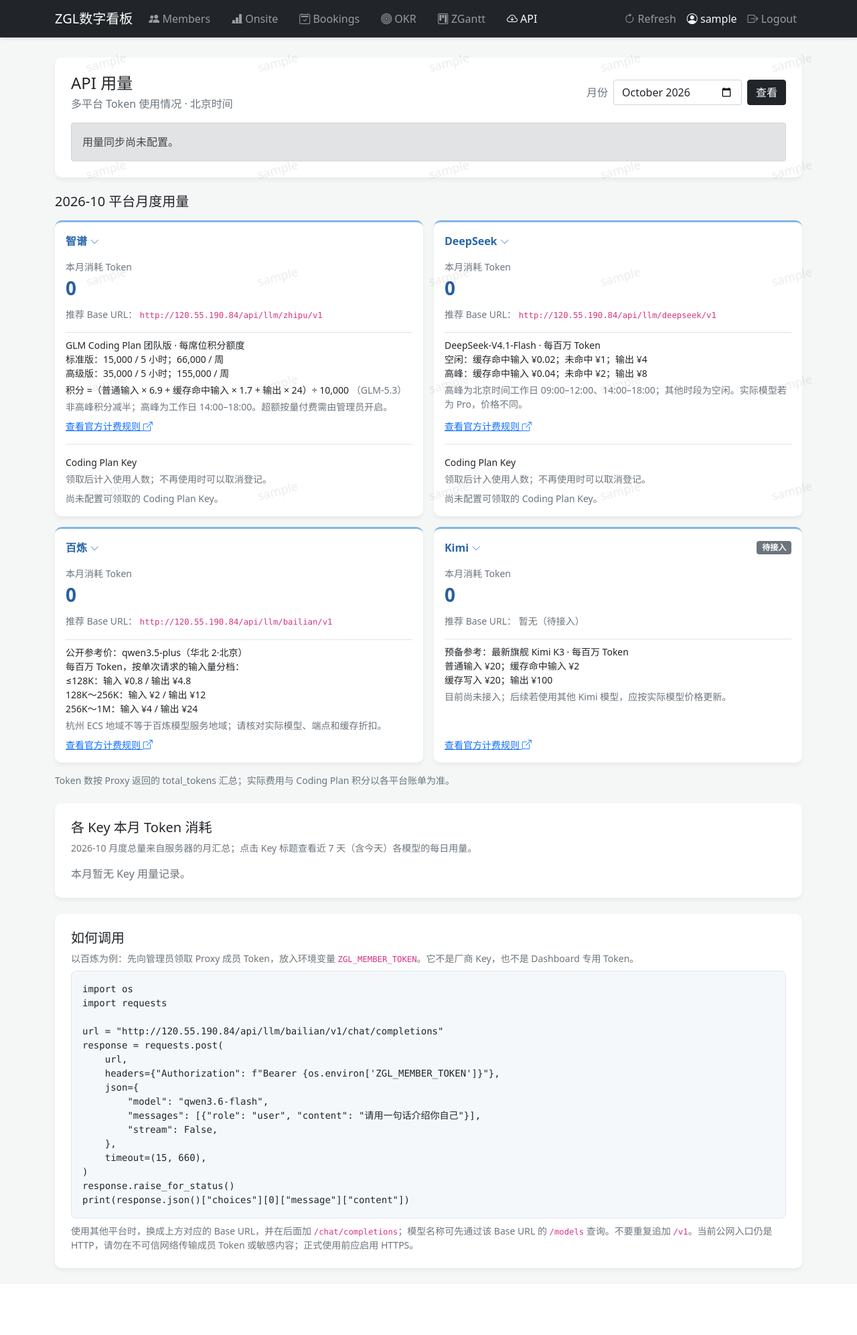
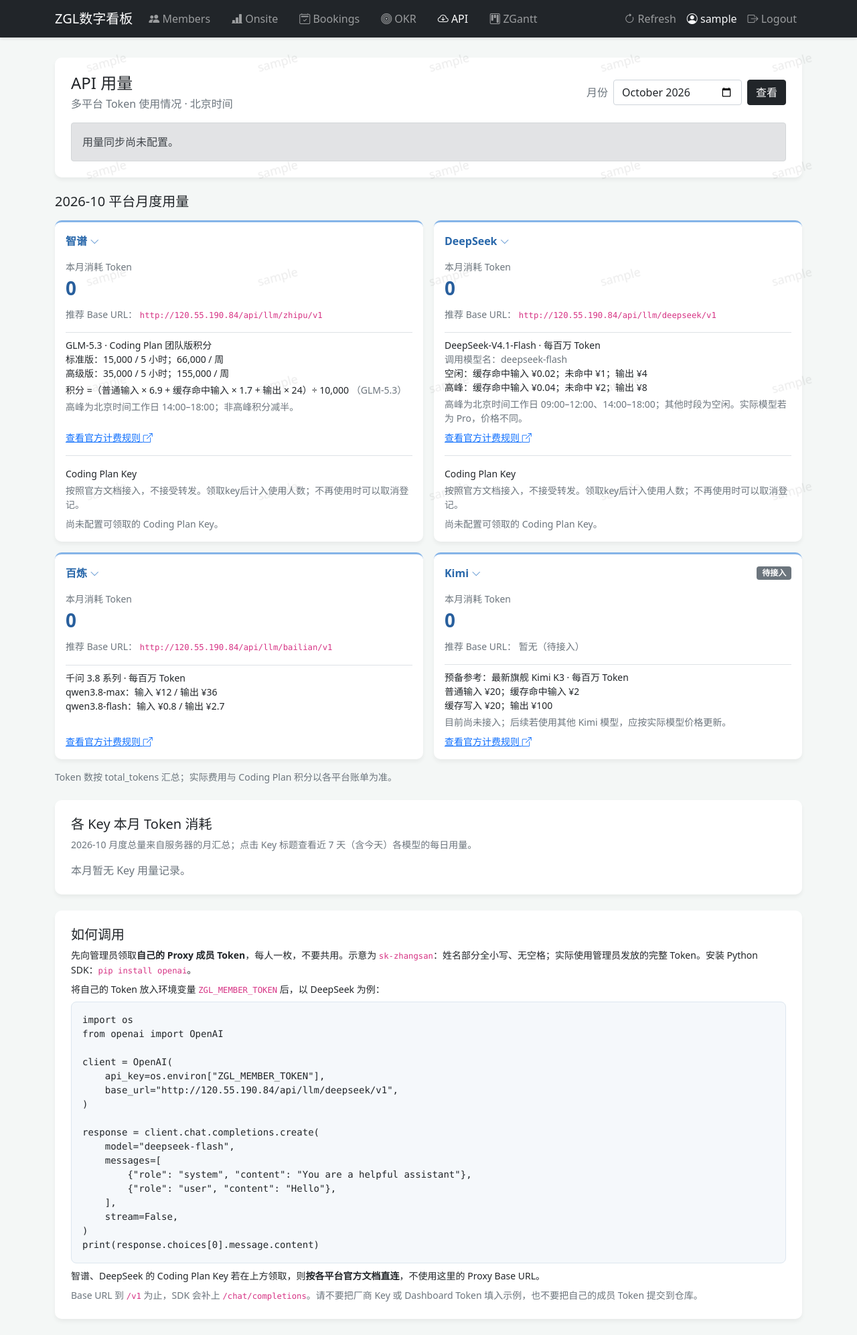
Before and after one commit to ZeroGen-Lab/zgl-dashboard, a Flask app: page /api-usage in a window 1280 px wide. Shown: the whole page at 67% size. Before the commit the page ends 1901 px from the top, so only its background shows below. Run offline with Flask 3, Linux system fonts and the light colour scheme; the visitor is signed in with stand-in values (Sample User, id 1); parts of the project's set-up code (start-up, migrations or seed data) failed here and were passed over; some libraries are stand-ins or nearby versions.

Commit message:
页面展示已完善；添加管理员更新按钮

```diff
--- a/app.py
+++ b/app.py
@@ -107,10 +107,10 @@ if _need_backup or _need_weekly or _need_usage:
     if _need_weekly:
         _scheduler.add_job(_weekly_summary_job, 'cron', day_of_week='mon', hour=18, minute=30)
     if _need_usage:
-        _scheduler.add_job(_usage_sync_job, 'cron', hour='0,6,12,18', minute=0,
+        _scheduler.add_job(_usage_sync_job, 'cron', hour='0,3,6,9,12,15,18,21', minute=0,
                            timezone=_shanghai_tz,
                            id='usage_sync', coalesce=True, max_instances=1)
-        # 启动后补一次同步，页面无需等待下一个六小时整点。
+        # 启动后补一次同步，页面无需等待下一个三小时整点。
         _scheduler.add_job(_usage_sync_job, 'date',
                            run_date=datetime.now(_shanghai_tz) + timedelta(seconds=2),
                            id='usage_sync_startup')
--- a/templates/api_usage.html
+++ b/templates/api_usage.html
@@ -21,12 +21,18 @@
             <h4 class="mb-1">API 用量</h4>
             <div class="text-muted">多平台 Token 使用情况 · 北京时间</div>
         </div>
+        <div class="d-flex flex-wrap align-items-center gap-2">
+        {% if is_admin %}
+        <button id="usage-sync-button" class="btn btn-outline-primary text-nowrap" type="button" {% if not configured %}disabled{% endif %}>更新</button>
+        {% endif %}
         <form method="get" class="d-flex align-items-center gap-2">
             <label for="month" class="text-muted text-nowrap">月份</label>
             <input id="month" name="month" type="month" class="form-control" value="{{ month }}">
             <button class="btn btn-dark text-nowrap" type="submit">查看</button>
         </form>
+        </div>
     </div>
+    {% if is_admin %}<div id="usage-sync-message" class="small mb-2" role="status" aria-live="polite"></div>{% endif %}
     {% if not configured %}
     <div class="alert alert-secondary mb-0">用量同步尚未配置。</div>
     {% elif not last_success %}
@@ -67,23 +73,22 @@
                 </div>
                 <div class="border-top mt-2 pt-2 small flex-grow-1">
                     {% if card.id == 'bailian' %}
-                    <div class="fw-semibold">公开参考价：qwen3.5-plus（华北 2·北京）</div>
-                    <div>每百万 Token，按单次请求的输入量分档：</div>
-                    <div>≤128K：输入 ¥0.8 / 输出 ¥4.8</div>
-                    <div>128K～256K：输入 ¥2 / 输出 ¥12</div>
-                    <div>256K～1M：输入 ¥4 / 输出 ¥24</div>
-                    <div class="text-muted mt-1">杭州 ECS 地域不等于百炼模型服务地域；请核对实际模型、端点和缓存折扣。</div>
+                    <div class="fw-semibold">千问 3.8 系列 · 每百万 Token</div>
+                    <div>qwen3.8-max：输入 ¥12 / 输出 ¥36</div>
+                    <div>qwen3.8-flash：输入 ¥0.8 / 输出 ¥2.7</div>
+                    <!-- <div class="text-muted mt-1">华北 2（北京）普通实时调用参考价；缓存、优惠及其他地域价格另算。</div> -->
                     {% elif card.id == 'deepseek' %}
                     <div class="fw-semibold">DeepSeek-V4.1-Flash · 每百万 Token</div>
+                    <div class="text-muted">调用模型名：deepseek-flash</div>
                     <div>空闲：缓存命中输入 ¥0.02；未命中 ¥1；输出 ¥4</div>
                     <div>高峰：缓存命中输入 ¥0.04；未命中 ¥2；输出 ¥8</div>
                     <div class="text-muted mt-1">高峰为北京时间工作日 09:00–12:00、14:00–18:00；其他时段为空闲。实际模型若为 Pro，价格不同。</div>
                     {% elif card.id == 'zhipu' %}
-                    <div class="fw-semibold">GLM Coding Plan 团队版 · 每席位积分额度</div>
+                    <div class="fw-semibold">GLM-5.3 · Coding Plan 团队版积分</div>
                     <div>标准版：15,000 / 5 小时；66,000 / 周</div>
                     <div>高级版：35,000 / 5 小时；155,000 / 周</div>
                     <div class="mt-1">积分 =（普通输入 × 6.9 + 缓存命中输入 × 1.7 + 输出 × 24）÷ 10,000 <span class="text-muted">（GLM-5.3）</span></div>
-                    <div class="text-muted mt-1">非高峰积分减半；高峰为工作日 14:00–18:00。超额按量付费需由管理员开启。</div>
+                    <div class="text-muted mt-1">高峰为北京时间工作日 14:00–18:00；非高峰积分减半。</div>
                     {% elif card.id == 'kimi' %}
                     <div class="fw-semibold">预备参考：最新旗舰 Kimi K3 · 每百万 Token</div>
                     <div>普通输入 ¥20；缓存命中输入 ¥2</div>
@@ -95,7 +100,7 @@
                 {% if card.id in ('deepseek', 'zhipu') %}
                 <div class="border-top mt-3 pt-3">
                     <div class="fw-semibold small mb-1">Coding Plan Key</div>
-                    <div class="text-muted small mb-2">领取后计入使用人数；不再使用时可以取消登记。</div>
+                    <div class="text-muted small mb-2">按照官方文档接入，不接受转发。领取key后计入使用人数；不再使用时可以取消登记。</div>
                     {% for key in card.coding_keys %}
                     <div class="coding-plan-key py-2 border-bottom" data-key-id="{{ key.id }}">
                         <div class="d-flex flex-wrap justify-content-between align-items-center gap-2">
@@ -124,7 +129,7 @@
         </div>
         {% endfor %}
     </div>
-    <p class="text-muted small mb-0 mt-3">Token 数按 Proxy 返回的 total_tokens 汇总；实际费用与 Coding Plan 积分以各平台账单为准。</p>
+    <p class="text-muted small mb-0 mt-3">Token 数按 total_tokens 汇总；实际费用与 Coding Plan 积分以各平台账单为准。</p>
 </section>
 
 <div class="card p-4 mb-4">
@@ -153,24 +158,28 @@
 </div>
 <section class="card p-4 mb-4" aria-labelledby="usage-guide-title">
     <h5 id="usage-guide-title" class="mb-2">如何调用</h5>
-    <p class="text-muted small mb-2">以百炼为例：先向管理员领取 Proxy 成员 Token，放入环境变量 <code>ZGL_MEMBER_TOKEN</code>。它不是厂商 Key，也不是 Dashboard 专用 Token。</p>
+    <p class="small mb-2">先向管理员领取<strong>自己的 Proxy 成员 Token</strong>，每人一枚，不要共用。示意为 <code>sk-zhangsan</code>：姓名部分全小写、无空格；实际使用管理员发放的完整 Token。安装 Python SDK：<code>pip install openai</code>。</p>
+    <p class="small mb-2">将自己的 Token 放入环境变量 <code>ZGL_MEMBER_TOKEN</code> 后，以 DeepSeek 为例：</p>
     <pre class="usage-example p-3 mb-2"><code>import os
-import requests
+from openai import OpenAI
 
-url = "{{ proxy_public_base_url }}/api/llm/bailian/v1/chat/completions"
-response = requests.post(
-    url,
-    headers={"Authorization": f"Bearer {os.environ['ZGL_MEMBER_TOKEN']}"},
-    json={
-        "model": "qwen3.6-flash",
-        "messages": [{"role": "user", "content": "请用一句话介绍你自己"}],
-        "stream": False,
-    },
-    timeout=(15, 660),
+client = OpenAI(
+    api_key=os.environ["ZGL_MEMBER_TOKEN"],
+    base_url="{{ proxy_public_base_url }}/api/llm/deepseek/v1",
 )
-response.raise_for_status()
-print(response.json()["choices"][0]["message"]["content"])</code></pre>
-    <p class="text-muted small mb-0">使用其他平台时，换成上方对应的 Base URL，并在后面加 <code>/chat/completions</code>；模型名称可先通过该 Base URL 的 <code>/models</code> 查询。不要重复追加 <code>/v1</code>。当前公网入口仍是 HTTP，请勿在不可信网络传输成员 Token 或敏感内容；正式使用前应启用 HTTPS。</p>
+
+response = client.chat.completions.create(
+    model="deepseek-flash",
+    messages=[
+        {"role": "system", "content": "You are a helpful assistant"},
+        {"role": "user", "content": "Hello"},
+    ],
+    stream=False,
+)
+print(response.choices[0].message.content)</code></pre>
+
+    <p class="small mb-2">智谱、DeepSeek 的 Coding Plan Key 若在上方领取，则<strong>按各平台官方文档直连</strong>，不使用这里的 Proxy Base URL。</p>
+    <p class="text-muted small mb-0">Base URL 到 <code>/v1</code> 为止，SDK 会补上 <code>/chat/completions</code>。请不要把厂商 Key 或 Dashboard Token 填入示例，也不要把自己的成员 Token 提交到仓库。</p>
 </section>
 <script>
 (function () {
@@ -214,6 +223,35 @@ print(response.json()["choices"][0]["message"]["content"])</code></pre>
             });
             panel.dataset.rendered = 'true';
         });
+    });
+})();
+</script>
+<script>
+(function () {
+    const button = document.getElementById('usage-sync-button');
+    if (!button) return;
+    const message = document.getElementById('usage-sync-message');
+    button.addEventListener('click', async () => {
+        button.disabled = true;
+        button.textContent = '更新中…';
+        message.className = 'small mb-2 text-muted';
+        message.textContent = '正在从服务器获取用量，请稍候。';
+        try {
+            const response = await fetch('/api-usage/sync', {
+                method: 'POST',
+                headers: { 'X-CSRF-Token': {{ usage_sync_csrf | tojson }} },
+                credentials: 'same-origin',
+                cache: 'no-store'
+            });
+            const result = await response.json();
+            if (!response.ok) throw new Error(result.error || '更新失败，请重试');
+            window.location.reload();
+        } catch (error) {
+            message.className = 'small mb-2 text-danger';
+            message.textContent = error.message;
+            button.disabled = false;
+            button.textContent = '更新';
+        }
     });
 })();
 </script>
--- a/templates/base.html
+++ b/templates/base.html
@@ -38,8 +38,8 @@
                 <a class="nav-link {% if page=='stats' %}active{% endif %}" href="/stats"><i class="bi bi-bar-chart-line-fill"></i> Onsite</a>
                 <a class="nav-link {% if page=='booking' %}active{% endif %}" href="/booking"><i class="bi bi-calendar2-check"></i> Bookings</a>
                 <a class="nav-link {% if page=='okr' %}active{% endif %}" href="/okr"><i class="bi bi-bullseye"></i> OKR</a>
+                <a class="nav-link {% if page=='api_usage' %}active{% endif %}" href="{{ url_for('usage.api_usage') }}"><i class="bi bi-cloud-arrow-down"></i> API</a>
                 <a class="nav-link {% if page=='zgantt' %}active{% endif %}" href="/zgantt"><i class="bi bi-kanban"></i> ZGantt</a>
-                <a class="nav-link {% if page=='api_usage' %}active{% endif %}" href="{{ url_for('usage.api_usage') }}"><i class="bi bi-cloud-arrow-down"></i> API</a>
             </div>
             {% if session.get('user') %}
             <div class="navbar-nav ms-auto">
```
Also changed, not shown: routes_usage.py (+32 -3 lines), README.md.
